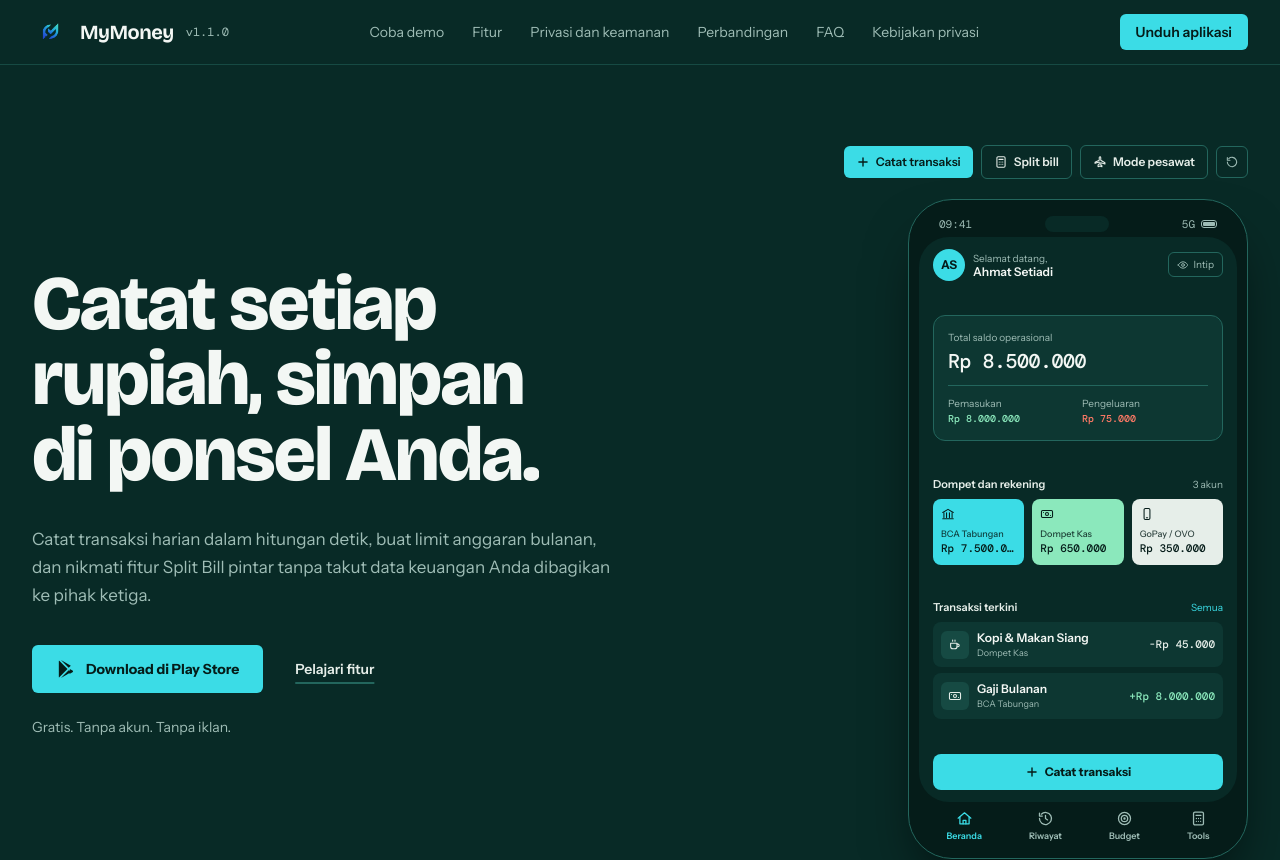
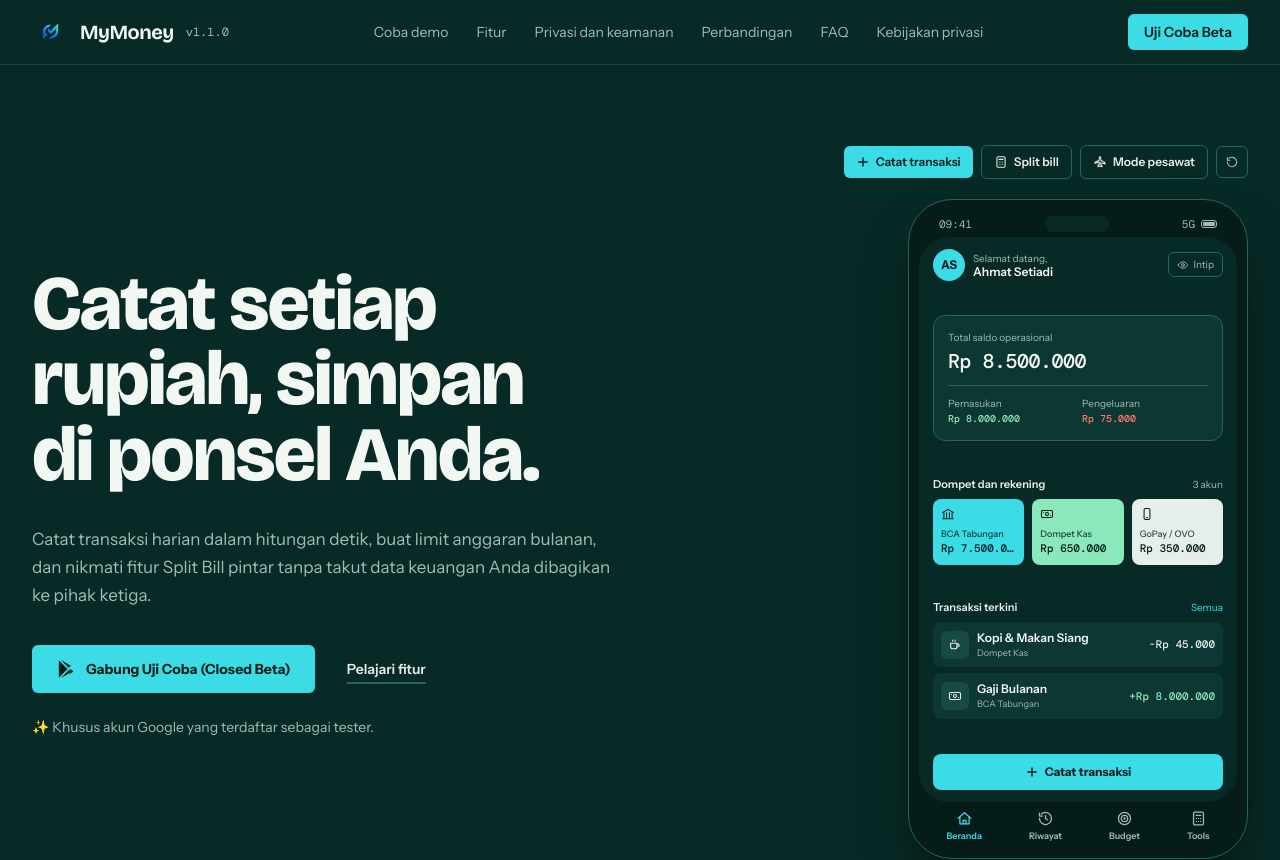
Before and after one commit to Ahmatstia/MyMoney-Catat-Keuangan-Pintar, a Next.js app: page / in a window 1280 px wide. Shown: the top 860 px of the page. Built offline with nearby package versions, Linux system fonts and the light colour scheme.

Commit message:
feat: add closed testing download link with tester notice

```diff
--- a/app/components/Nav.tsx
+++ b/app/components/Nav.tsx
@@ -1,6 +1,6 @@
 import Image from "next/image";
 import Link from "next/link";
-import { APP_VERSION, NAV_LINKS, PLAY_STORE_URL } from "../site";
+import { APP_VERSION, IS_CLOSED_TESTING, NAV_LINKS, PLAY_STORE_URL } from "../site";
 
 export default function Nav() {
   const downloadHref = PLAY_STORE_URL || "/#download";
@@ -35,10 +35,12 @@ export default function Nav() {
         <div className="flex items-center gap-3">
           <a
             href={downloadHref}
+            target={PLAY_STORE_URL ? "_blank" : undefined}
+            rel={PLAY_STORE_URL ? "noopener noreferrer" : undefined}
             className="whitespace-nowrap rounded-md bg-signal px-4 py-2 text-sm font-semibold text-ink-950 transition-colors hover:bg-paper-50"
           >
-            <span className="sm:hidden">Unduh</span>
-            <span className="hidden sm:inline">Unduh aplikasi</span>
+            <span className="sm:hidden">{IS_CLOSED_TESTING ? "Uji Coba" : "Unduh"}</span>
+            <span className="hidden sm:inline">{IS_CLOSED_TESTING ? "Uji Coba Beta" : "Unduh aplikasi"}</span>
           </a>
 
           {/* Menu ponsel tanpa JavaScript */}
--- a/app/page.tsx
+++ b/app/page.tsx
@@ -6,7 +6,7 @@ import FeatureLab from "./components/FeatureLab";
 import DataJourney from "./components/DataJourney";
 import CompareReceipts from "./components/CompareReceipts";
 import Faq from "./components/Faq";
-import { PLAY_STORE_URL } from "./site";
+import { IS_CLOSED_TESTING, PLAY_STORE_URL } from "./site";
 
 const HEADLINE = ["Catat", "setiap", "rupiah,", "simpan", "di", "ponsel", "Anda."];
 
@@ -43,12 +43,14 @@ export default function Home() {
               <div className="mt-9 flex flex-wrap items-center gap-x-8 gap-y-4">
                 <a
                   href={downloadHref}
+                  target={PLAY_STORE_URL ? "_blank" : undefined}
+                  rel={PLAY_STORE_URL ? "noopener noreferrer" : undefined}
                   className="inline-flex items-center gap-2.5 rounded-md bg-signal px-6 py-3.5 text-sm font-bold text-ink-950 transition-colors hover:bg-paper-50"
                 >
                   <svg className="h-5 w-5 fill-current" viewBox="0 0 24 24" aria-hidden="true">
                     <path d={PLAY_ICON} />
                   </svg>
-                  Download di Play Store
+                  {IS_CLOSED_TESTING ? "Gabung Uji Coba (Closed Beta)" : "Download di Play Store"}
                 </a>
                 <a
                   href="#fitur"
@@ -58,7 +60,11 @@ export default function Home() {
                 </a>
               </div>
 
-              <p className="mt-6 text-sm text-mist">Gratis. Tanpa akun. Tanpa iklan.</p>
+              <p className="mt-6 text-sm text-mist">
+                {IS_CLOSED_TESTING
+                  ? "✨ Khusus akun Google yang terdaftar sebagai tester."
+                  : "Gratis. Tanpa akun. Tanpa iklan."}
+              </p>
             </div>
 
             <div id="demo" className="scroll-mt-24 lg:col-span-6">
@@ -96,15 +102,28 @@ export default function Home() {
             <p className="mt-6 max-w-xl text-lg leading-relaxed">
               Gratis, tanpa akun, dan tetap jalan tanpa internet. Data keuangan Anda tinggal di ponsel Anda.
             </p>
+            <div className="mt-10 flex flex-col items-start gap-3">
               <a
                 href={downloadHref}
-              className="mt-10 inline-flex items-center gap-3 rounded-md bg-ink-950 px-7 py-4 text-base font-bold text-paper-50 transition-colors hover:bg-ink-800"
+                target={PLAY_STORE_URL ? "_blank" : undefined}
+                rel={PLAY_STORE_URL ? "noopener noreferrer" : undefined}
+                className="inline-flex items-center gap-3 rounded-md bg-ink-950 px-7 py-4 text-base font-bold text-paper-50 transition-colors hover:bg-ink-800"
               >
                 <svg className="h-5 w-5 fill-current" viewBox="0 0 24 24" aria-hidden="true">
                   <path d={PLAY_ICON} />
                 </svg>
-              {PLAY_STORE_URL ? "Unduh di Google Play" : "Tersedia di Google Play"}
+                {IS_CLOSED_TESTING
+                  ? "Gabung Uji Coba di Google Play"
+                  : PLAY_STORE_URL
+                  ? "Unduh di Google Play"
+                  : "Tersedia di Google Play"}
               </a>
+              {IS_CLOSED_TESTING && (
+                <p className="text-sm font-medium text-ink-950/80">
+                  * Akses pengujian terbuka untuk akun Google tester yang telah didaftarkan.
+                </p>
+              )}
+            </div>
           </div>
         </section>
       </main>
--- a/app/site.ts
+++ b/app/site.ts
@@ -1,9 +1,14 @@
 // Pengaturan situs yang sering berubah. Edit di sini, tidak perlu menyentuh komponen.
 
-// Tempel tautan Google Play MyMoney di sini setelah aplikasinya terbit,
-// contoh: "https://play.google.com/store/apps/details?id=com.lexanova.mymoney".
-// Selama kosong, tombol unduh hanya menggulir ke bagian "Unduh".
-export const PLAY_STORE_URL = "";
+// Tautan Google Play Store MyMoney:
+// Untuk Closed Testing: "https://play.google.com/apps/testing/com.lexanova.mymoney"
+// Untuk Publik / Production: "https://play.google.com/store/apps/details?id=com.lexanova.mymoney"
+export const PLAY_STORE_URL =
+  "https://play.google.com/apps/testing/com.lexanova.mymoney";
+
+// Set true jika masih dalam tahap Closed Testing (khusus tester terdaftar),
+// Ubah ke false jika aplikasi sudah rilis publik di Google Play (Production).
+export const IS_CLOSED_TESTING = true;
 
 export const APP_VERSION = "v1.1.0";
 export const SUPPORT_EMAIL = "support.lexanova@gmail.com";
```
Lines whose indentation alone changed are shown as unchanged.
